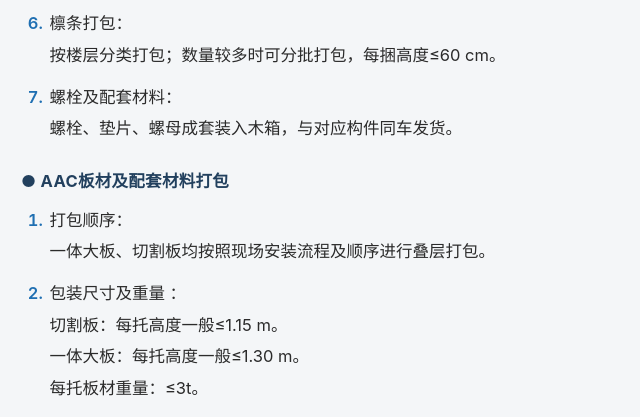
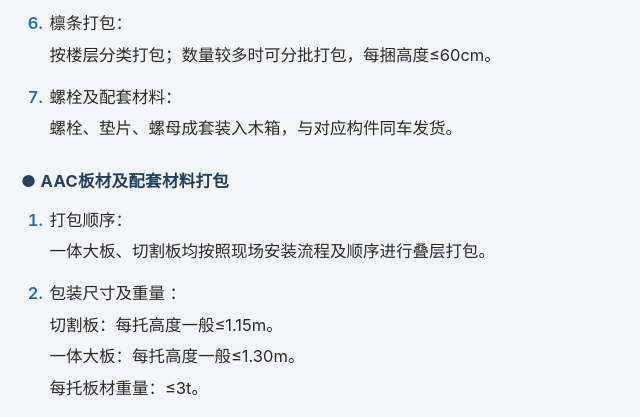
Before and after one commit to Xinada0924/Product-Brochure, a plain HTML site: page index.html in a window 1280 px wide. Shown: the part 1960-2377 px from the top of the page, 277-917 px from the left. Drawn offline with Linux system fonts and the light colour scheme.

Commit message:
2026.10.08 3rd upload

```diff
--- a/index.html
+++ b/index.html
@@ -448,9 +448,9 @@ footer.tip{text-align:center;color:#9aa4b2;font-size:12.5px;margin-top:34px;}
 <ol start="1"><li>确认作业区域满足施工要求。</li><li>确认吊装作业空间及通道满足要求。</li><li>现场施工人员提前规划材料堆放区域。</li><li>确保施工用电及相关设备状态正常。</li><li>确保测量、吊装、紧固等施工工具齐全且状态完好。</li><li><strong style="color:#E36C09">检查柱脚底板，确认安装位置与标高符合图纸要求。</strong></li></ol>
 <h4>2.1.3 工厂打包及发货原则</h4>
 <h4>● 钢结构打包</h4>
-<ol start="1"><li>打包顺序：<br>钢柱 → 一层梁 → 二层梁 → 屋面梁/屋架 → 支撑、系杆、檩条</li><li>钢梁打包：<br>同一楼层钢梁按长度分类打包，每捆重量≤2 t。</li><li>楼层标识：<br>各楼层钢梁两端采用不同颜色喷漆进行区分：1F：<span style="color:#C00000">红色</span>　2F：<span style="color:#2E6DB4">蓝色</span>　3F：<span style="color:#D9A400">黄色</span></li><li>编号标识：<br>发货前每捆钢构挂牌，明确标注构件编号及包号。</li><li>连接件及散件：<br>连接板、加劲板、支座等散件清点数量后，以木托盘集中打包，使用缠绕膜固定，并挂牌标明托盘内构件编号。</li><li>檩条打包：<br>按楼层分类打包；数量较多时可分批打包，每捆高度≤60 cm。</li><li>螺栓及配套材料：<br>螺栓、垫片、螺母成套装入木箱，与对应构件同车发货。</li></ol>
+<ol start="1"><li>打包顺序：<br>钢柱 → 一层梁 → 二层梁 → 屋面梁/屋架 → 支撑、系杆、檩条</li><li>钢梁打包：<br>同一楼层钢梁按长度分类打包，每捆重量≤2t。</li><li>楼层标识：<br>各楼层钢梁两端采用不同颜色喷漆进行区分：1F：<span style="color:#C00000">红色</span>　2F：<span style="color:#2E6DB4">蓝色</span>　3F：<span style="color:#D9A400">黄色</span></li><li>编号标识：<br>发货前每捆钢构挂牌，明确标注构件编号及包号。</li><li>连接件及散件：<br>连接板、加劲板、支座等散件清点数量后，以木托盘集中打包，使用缠绕膜固定，并挂牌标明托盘内构件编号。</li><li>檩条打包：<br>按楼层分类打包；数量较多时可分批打包，每捆高度≤60cm。</li><li>螺栓及配套材料：<br>螺栓、垫片、螺母成套装入木箱，与对应构件同车发货。</li></ol>
 <h4>● AAC板材及配套材料打包</h4>
-<ol start="1"><li>打包顺序：<br>一体大板、切割板均按照现场安装流程及顺序进行叠层打包。</li><li>包装尺寸及重量 ：<br>切割板：每托高度一般≤1.15 m。<br>一体大板：每托高度一般≤1.30 m。<br>每托板材重量：≤3t。</li></ol>
+<ol start="1"><li>打包顺序：<br>一体大板、切割板均按照现场安装流程及顺序进行叠层打包。</li><li>包装尺寸及重量 ：<br>切割板：每托高度一般≤1.15m。<br>一体大板：每托高度一般≤1.30m。<br>每托板材重量：≤3t。</li></ol>
 <ol start="3"><li>打包原则：<br>原则上每托板材对应同一楼层；如有特殊情况，在唛头上明确标识。一体大板采用铁托包装，并设置楼层标识，如：1F、2F、3F……</li></ol>
 <h4>● 装车原则（40OT集装箱）：按安装顺序装车，重件在下、轻件在上。</h4>
 <ol start="1"><li>车厢底部先装底层钢柱等重型构件。</li><li>钢柱装完后，根据空间依次装入各楼层框架梁。</li><li>支撑、拉条、连接板、檩条等放在上层，底部垫方木。</li><li>AAC板材及其他配套材料根据现场安装顺序及装车空间合理安排。</li></ol>
```
